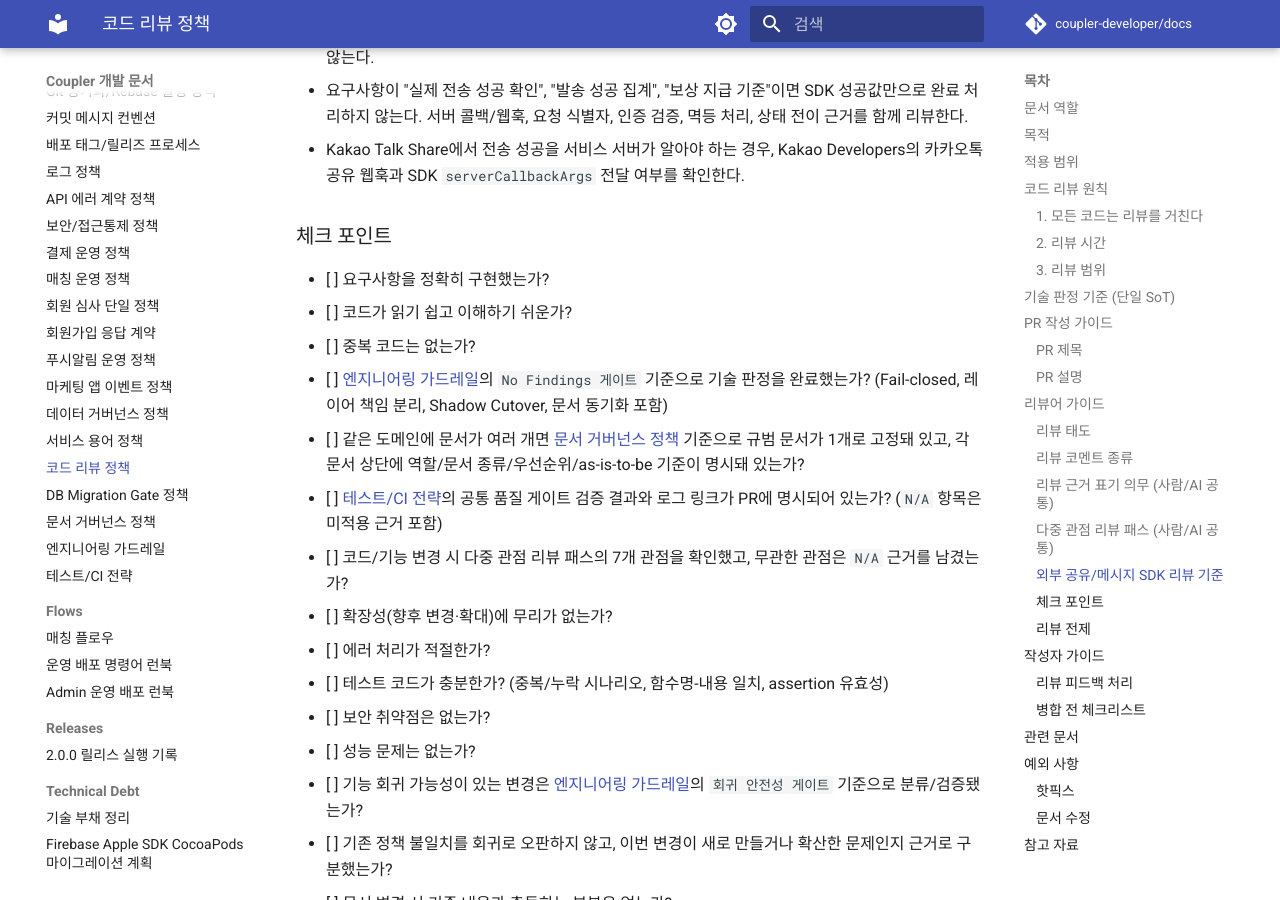
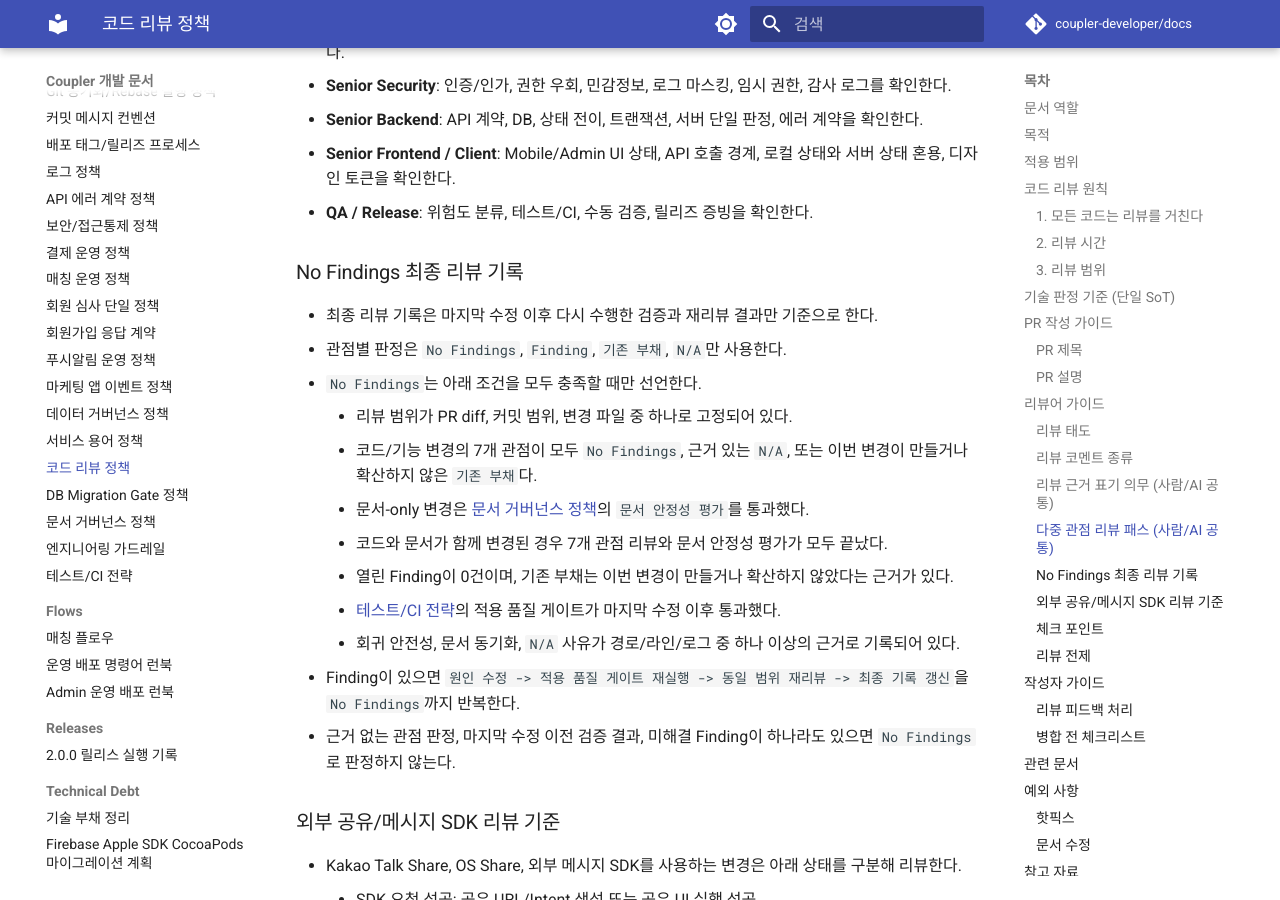
Before and after one commit to coupler-developer/docs, an MkDocs documentation site: the page built from content/policy/code-review-policy.md, in a window 1280 px wide and 900 px high, scrolled down 4137 px. Built offline with MkDocs 1.6.1 and Material for MkDocs 9.7.7, drawn with Linux system fonts in a browser that asks for light colours; comment, search, counter and statistics services are not loaded; some of the changed text lies outside the part shown.

Commit message:
docs: 리뷰 No Findings 판정 기준 보강
Changes:
- PR 설명 예시에 다중 관점 리뷰 기록과 최종 리뷰 판정 항목 추가
- No Findings 선언 조건과 문서 안정성 Exit Gate 기준 명시
- docs 안정성 템플릿에 수정-리뷰 반복 기록 추가

Tests:
- yarn validate:docs 통과

````diff
--- a/content/policy/code-review-policy.md
+++ b/content/policy/code-review-policy.md
@@ -81,6 +81,27 @@
 - 관련 문서 갱신 필요 여부 (필요/불필요)
 - 불필요 시 판단 근거(문서/코드/로그 링크)
 
+## 다중 관점 리뷰 기록
+
+- 리뷰 범위: PR diff/커밋 범위/변경 파일
+- 제외 범위와 N/A 기준:
+
+| 관점 | 판정 | 근거 |
+| --- | --- | --- |
+| Review Lead / Policy Gatekeeper |  |  |
+| Senior PM / Product |  |  |
+| Business / Operations |  |  |
+| Senior Security |  |  |
+| Senior Backend |  |  |
+| Senior Frontend / Client |  |  |
+| QA / Release |  |  |
+
+## 최종 리뷰 판정
+
+- 마지막 수정 이후 검증:
+- 열린 Finding:
+- 최종 판정:
+
 ## 스크린샷 (UI 변경 시)
 
 - 변경 전/후 스크린샷
@@ -93,6 +114,7 @@
 - [ ] 자체 테스트 완료
 - [ ] [테스트/CI 전략](testing-strategy.md)의 공통 품질 게이트 검증 완료 + 실행 명령/결과 링크 첨부 (`N/A` 항목은 미적용 근거 명시)
 - [ ] [엔지니어링 가드레일](engineering-guardrails.md)의 `회귀 안전성 게이트` 기준으로 영향 범위/보호 동작/검증 방법/상태 분류/N/A 사유를 기록
+- [ ] 다중 관점 리뷰 기록에서 7개 관점 판정과 근거를 기록 (`N/A`는 영향 없음 근거 필수)
 - [ ] 문서(docs) 변경 시 [테스트/CI 전략](testing-strategy.md)의 docs 검증 게이트 통과 + 실행 명령/결과 링크 첨부
 - [ ] 문서 추가/이동/개명 시 [문서 거버넌스 정책](document-governance-policy.md) 기준으로 `content/AGENTS.md` 인덱스와 `mkdocs.yml` `nav` 동기화 여부 확인
 ```
@@ -138,6 +160,21 @@
 - **Senior Backend**: API 계약, DB, 상태 전이, 트랜잭션, 서버 단일 판정, 에러 계약을 확인한다.
 - **Senior Frontend / Client**: Mobile/Admin UI 상태, API 호출 경계, 로컬 상태와 서버 상태 혼용, 디자인 토큰을 확인한다.
 - **QA / Release**: 위험도 분류, 테스트/CI, 수동 검증, 릴리즈 증빙을 확인한다.
+
+### No Findings 최종 리뷰 기록
+
+- 최종 리뷰 기록은 마지막 수정 이후 다시 수행한 검증과 재리뷰 결과만 기준으로 한다.
+- 관점별 판정은 `No Findings`, `Finding`, `기존 부채`, `N/A`만 사용한다.
+- `No Findings`는 아래 조건을 모두 충족할 때만 선언한다.
+    - 리뷰 범위가 PR diff, 커밋 범위, 변경 파일 중 하나로 고정되어 있다.
+    - 코드/기능 변경의 7개 관점이 모두 `No Findings`, 근거 있는 `N/A`, 또는 이번 변경이 만들거나 확산하지 않은 `기존 부채`다.
+    - 문서-only 변경은 [문서 거버넌스 정책](document-governance-policy.md)의 `문서 안정성 평가`를 통과했다.
+    - 코드와 문서가 함께 변경된 경우 7개 관점 리뷰와 문서 안정성 평가가 모두 끝났다.
+    - 열린 Finding이 0건이며, 기존 부채는 이번 변경이 만들거나 확산하지 않았다는 근거가 있다.
+    - [테스트/CI 전략](testing-strategy.md)의 적용 품질 게이트가 마지막 수정 이후 통과했다.
+    - 회귀 안전성, 문서 동기화, `N/A` 사유가 경로/라인/로그 중 하나 이상의 근거로 기록되어 있다.
+- Finding이 있으면 `원인 수정 -> 적용 품질 게이트 재실행 -> 동일 범위 재리뷰 -> 최종 기록 갱신`을 `No Findings`까지 반복한다.
+- 근거 없는 관점 판정, 마지막 수정 이전 검증 결과, 미해결 Finding이 하나라도 있으면 `No Findings`로 판정하지 않는다.
 
 ### 외부 공유/메시지 SDK 리뷰 기준
 
````
Also changed, not shown: content/policy/document-governance-policy.md (+1 -0 lines), content/templates/docs-stability-review-template.md (+9 -0 lines).
